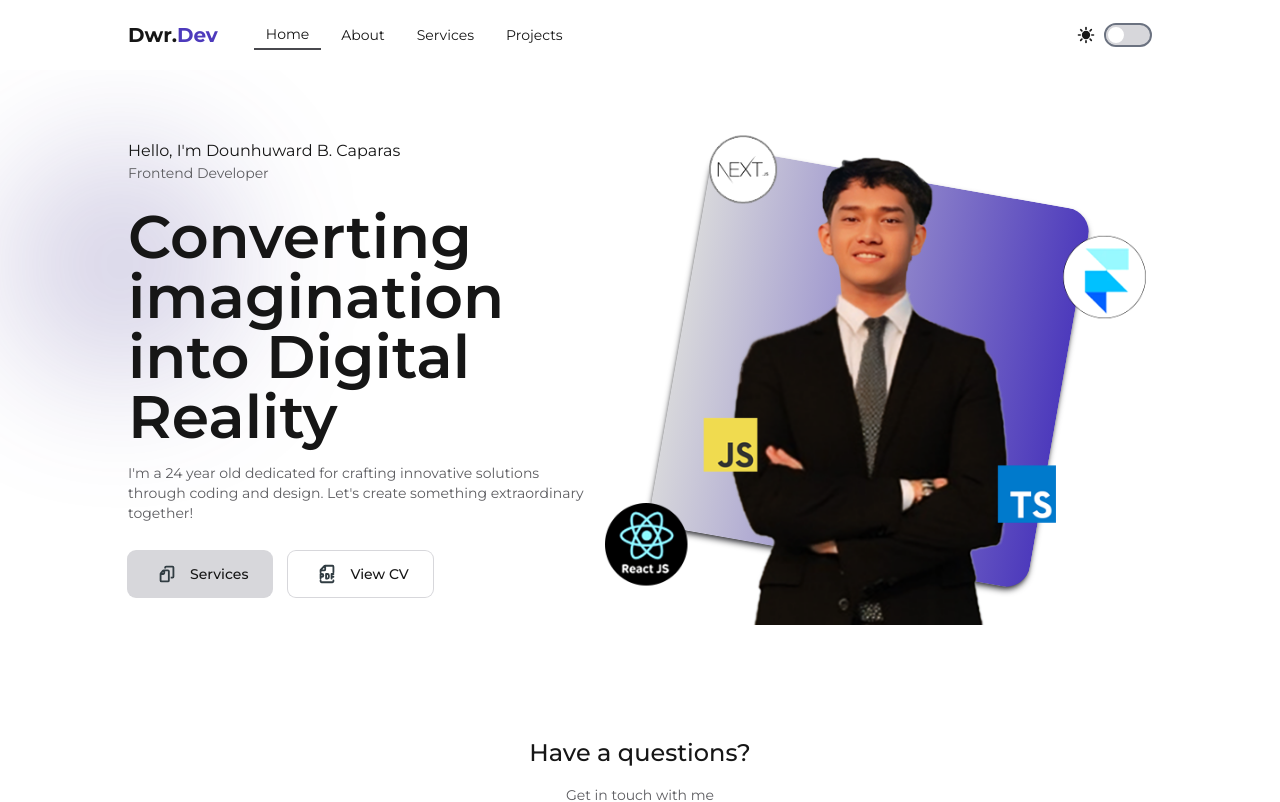
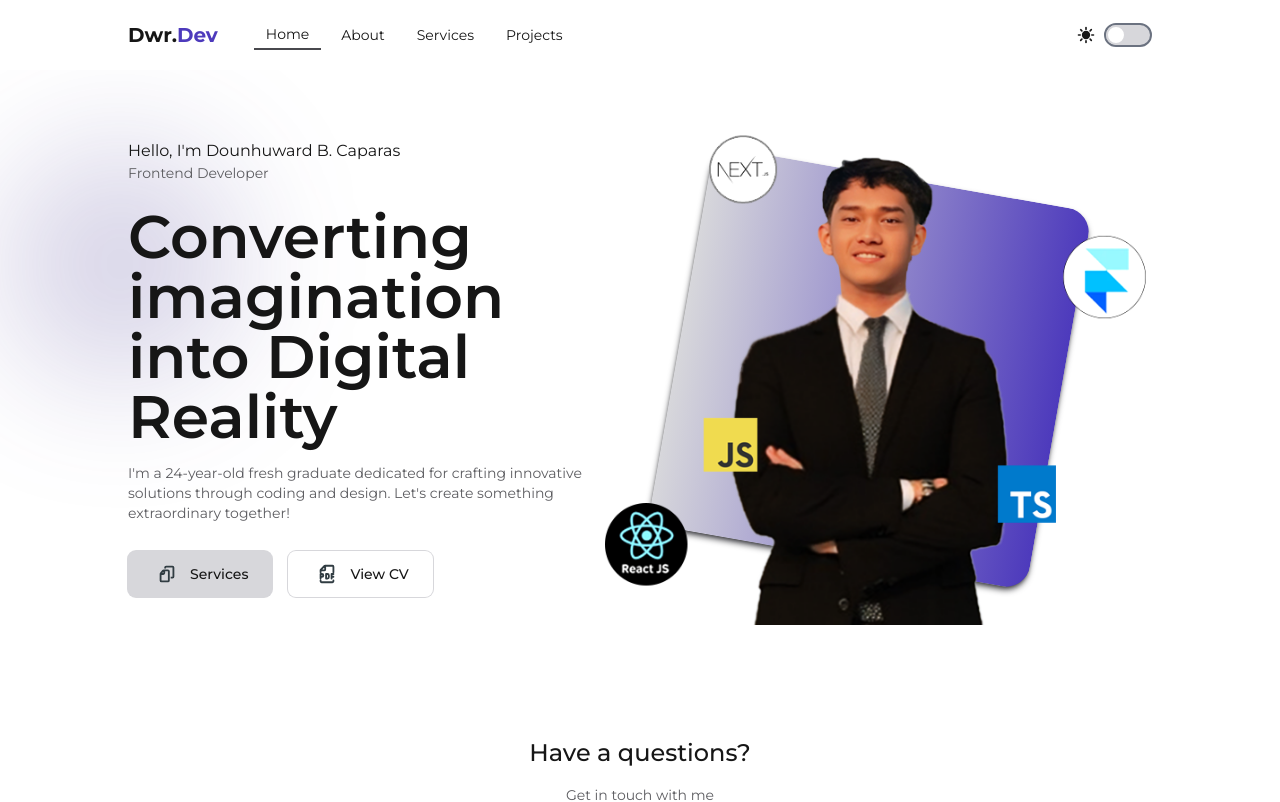
Before and after one commit to DowardCaparas/portfolio, a Next.js app: page / in a window 1280 px wide. Shown: the top 802 px of the page. Built offline with nearby package versions, Linux system fonts and the light colour scheme.

Commit message:
add paragraph

```diff
--- a/components/Hero.tsx
+++ b/components/Hero.tsx
@@ -22,7 +22,7 @@ const Hero = () => {
             Converting imagination into Digital Reality
           </h1>
           <p className="text-sm">
-            I&apos;m a 24 year old dedicated for crafting innovative solutions
+            I&apos;m a 24-year-old fresh graduate dedicated for crafting innovative solutions
             through coding and design. Let&apos;s create something extraordinary
             together!
           </p>
```
